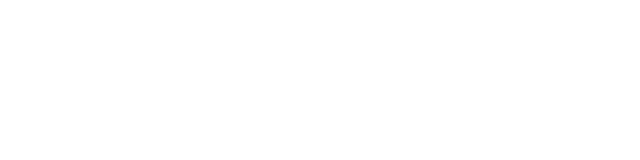
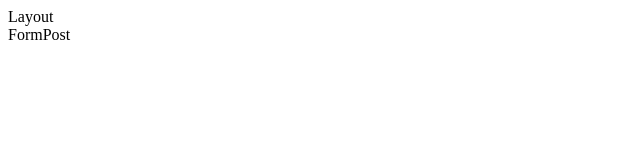
Before and after one commit to ReactRay/ServiceSeek, a React (Vite) app in the folder frontend/: page /form in a window 1280 px wide. Shown: the top 160 px of the page, without its empty margins (0-640 px from the left). Built offline with nearby package versions, Linux system fonts and the light colour scheme.

Commit message:
browser router

```diff
--- a/frontend/package.json
+++ b/frontend/package.json
@@ -12,6 +12,7 @@
   "dependencies": {
     "react": "^19.1.0",
     "react-dom": "^19.1.0",
+    "react-router-dom": "^7.5.3",
     "zustand": "^5.0.4"
   },
   "devDependencies": {
--- a/frontend/src/App.tsx
+++ b/frontend/src/App.tsx
@@ -1,11 +1,24 @@
 
-
+import { Routes, Route } from "react-router-dom"
+import { NavBar } from "./components/NavBar"
+import { Layout } from "./components/Layout"
+import { About } from "./components/About"
+import { FormPost } from "./components/FormPost"
 function App() {
 
   return (
-    <>
+    <section className="main-container">
+      <NavBar />
+      <Routes>
+        <Route path="/" element={<Layout />}>
+          <Route path="/about" element={<About />} />
+          <Route path="/form" element={<FormPost />} />
 
-    </>
+        </Route>
+
+
+      </Routes>
+    </section>
   )
 }
 
--- /dev/null
+++ b/frontend/src/components/About.tsx
@@ -0,0 +1,5 @@
+
+
+export function About() {
+    return <div>About</div>;
+}
--- /dev/null
+++ b/frontend/src/components/FormPost.tsx
@@ -0,0 +1,5 @@
+
+
+export function FormPost() {
+    return <div>FormPost</div>;
+}
--- /dev/null
+++ b/frontend/src/components/Layout.tsx
@@ -0,0 +1,10 @@
+import { Outlet } from "react-router-dom";
+
+
+
+export function Layout() {
+    return <div>Layout
+
+        <Outlet />
+    </div>;
+}
--- /dev/null
+++ b/frontend/src/components/NavBar.tsx
@@ -0,0 +1,7 @@
+
+export function NavBar() {
+    return <nav>
+
+
+    </nav>;
+}
--- a/frontend/src/main.tsx
+++ b/frontend/src/main.tsx
@@ -1,7 +1,11 @@
 import { createRoot } from 'react-dom/client'
 import './index.css'
 import App from './App.js'
+import { BrowserRouter } from 'react-router-dom'
 
 createRoot(document.getElementById('root')!).render(
-  <App />
+  <BrowserRouter>
+
+    <App />
+  </BrowserRouter>
 )
```
Also changed, not shown: 1 other file (tests, documents, lock files or other folders).
